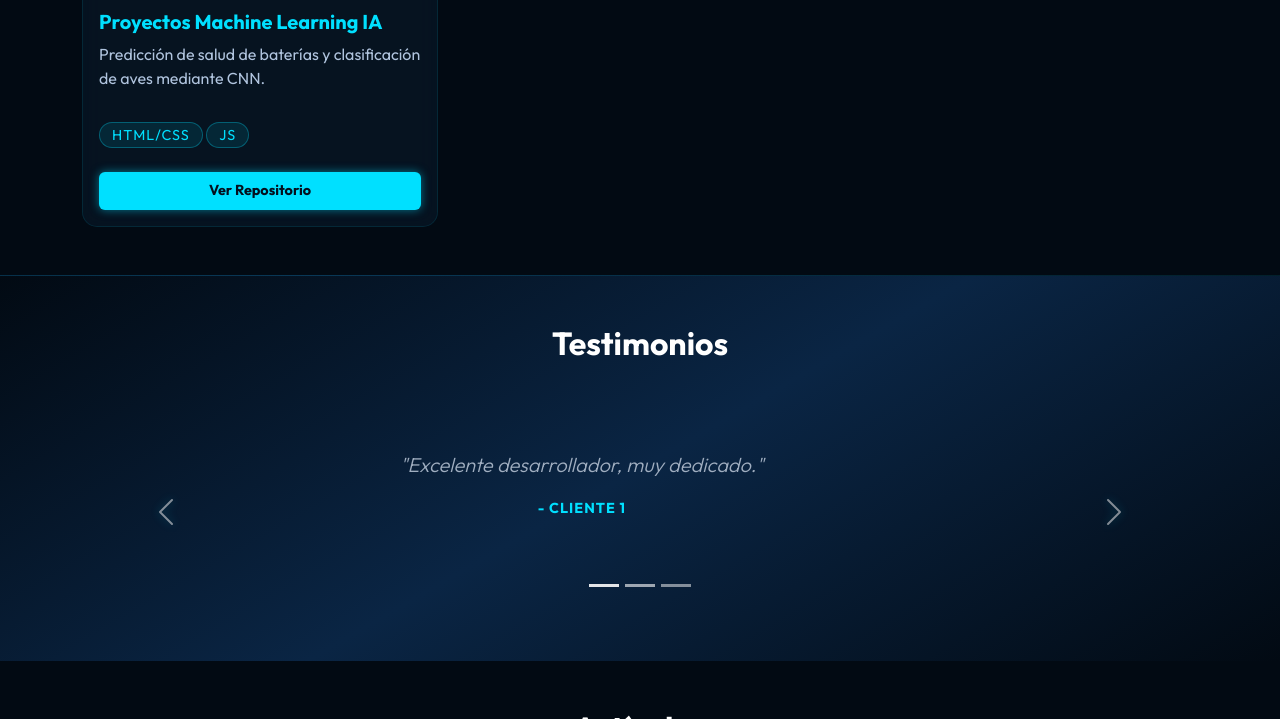
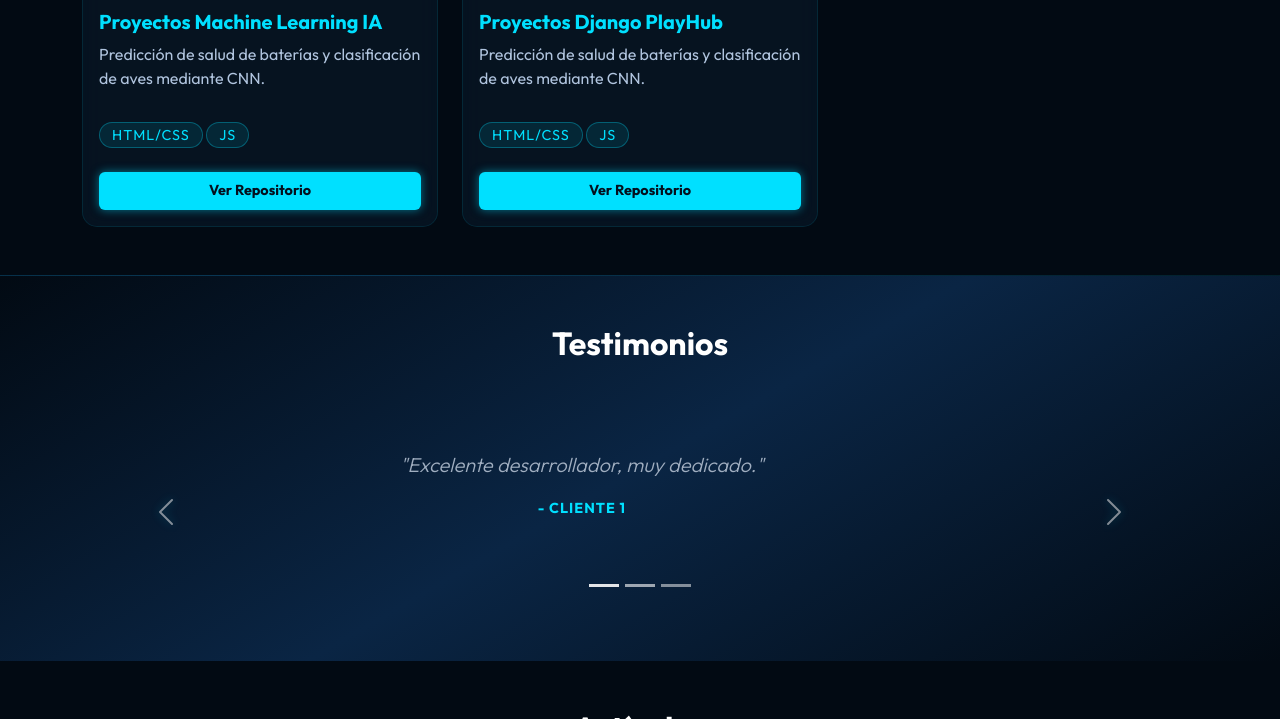
Before and after one commit to asibgon962/Portfolio, a plain HTML site: page index.html in a window 1280 px wide. Shown: the part 1905-2624 px from the top of the page. Drawn offline with nearby package versions, Linux system fonts and the light colour scheme; a web font is replaced by a local one.

Commit message:
Proyecto n2

```diff
--- a/index.html
+++ b/index.html
@@ -157,7 +157,25 @@
       </div>
     </div>
 
+    <div class="col-md-4">
+      <div class="card h-100 project-card">
+        <div class="card-body d-flex flex-column">
+          <div class="d-flex justify-content-between mb-3">
+            <i class="bi bi-folder2-open fs-2"></i>
+            <a href="https://github.com/AlvaroSG-dev" target="_blank" class="github-link"><i class="bi bi-github fs-2"></i></a>
+          </div>
+          <h5 class="card-title">Proyectos Django PlayHub</h5>
+          <p class="card-text flex-grow-1 text-muted">Predicción de salud de baterías y clasificación de aves mediante CNN.</p>
+          <div class="mt-3">
+            <span class="badge rounded-pill bg-dark text-neon border border-info">HTML/CSS</span>
+            <span class="badge rounded-pill bg-dark text-neon border border-info">JS</span>
+          </div>
+          <a href="https://github.com/AlvaroSG-dev/Playhub" target="_blank" class="btn btn-neon mt-4">Ver Repositorio</a>
+        </div>
+      </div>
     </div>
+  </div>
+
 </section>
 
 <!-- TESTIMONIOS -->
```
